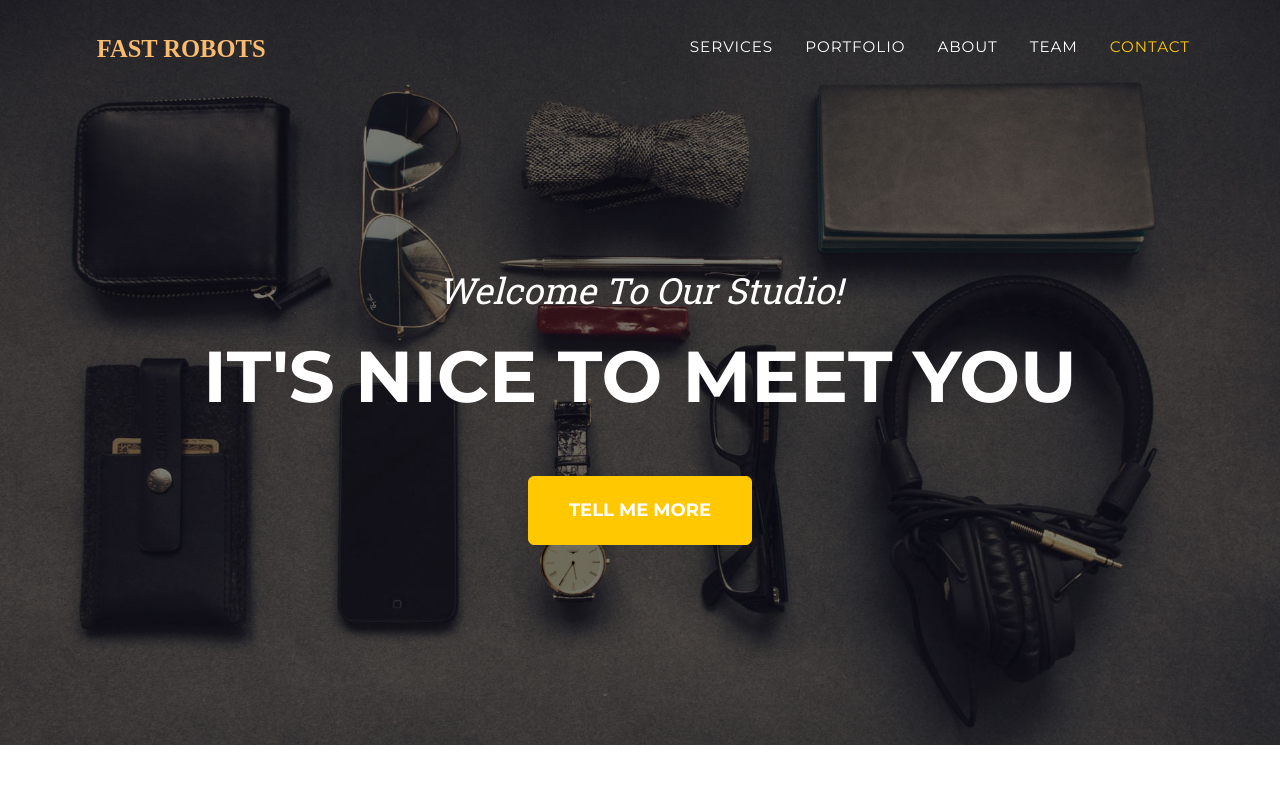
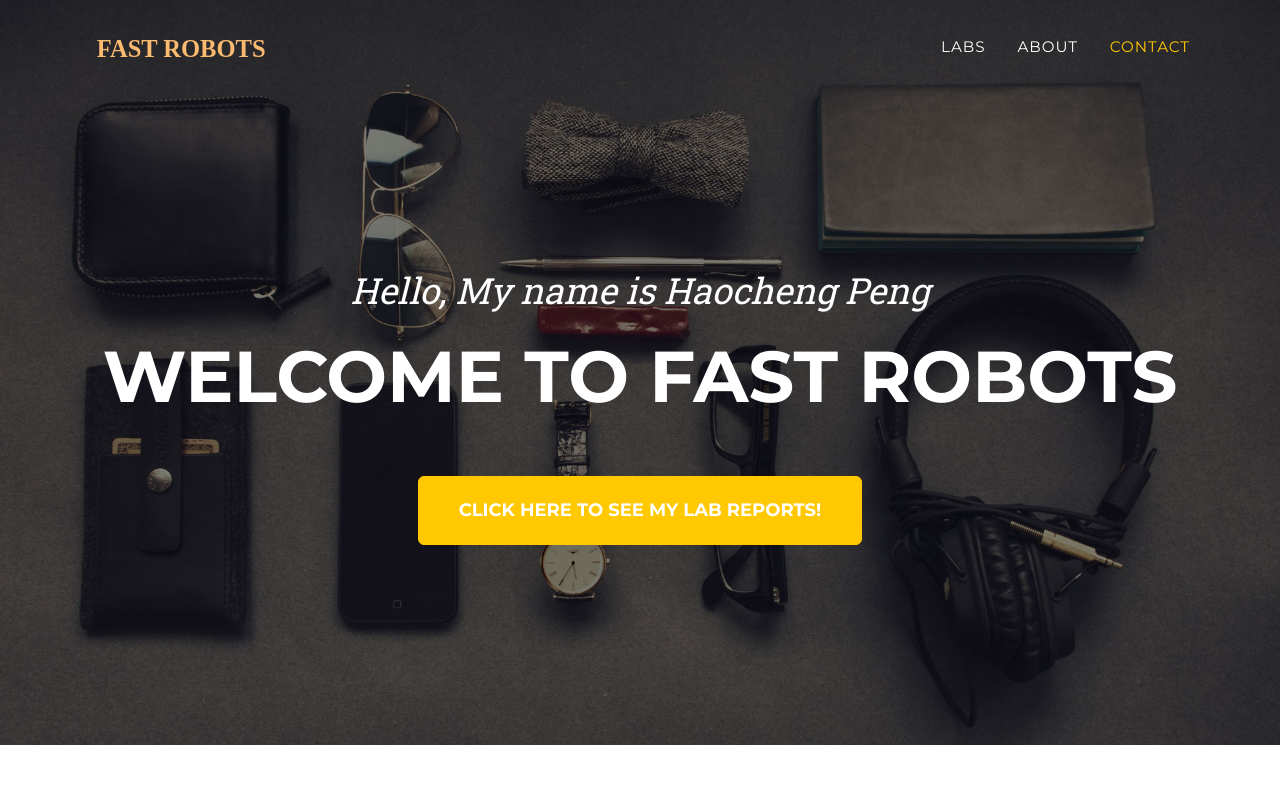
Before and after one commit to Haocheng-Peng/Haocheng-Peng.github.io, a plain HTML site: page index.html in a window 1280 px wide. Shown: the top 800 px of the page. Drawn offline with nearby package versions, Linux system fonts and the light colour scheme.

Commit message:
some header words change

```diff
--- a/index.html
+++ b/index.html
@@ -27,10 +27,8 @@
                 </button>
                 <div class="collapse navbar-collapse" id="navbarResponsive">
                     <ul class="navbar-nav text-uppercase ms-auto py-4 py-lg-0">
-                        <li class="nav-item"><a class="nav-link" href="#services">Services</a></li>
-                        <li class="nav-item"><a class="nav-link" href="#portfolio">Portfolio</a></li>
+                        <li class="nav-item"><a class="nav-link" href="#labs">Labs</a></li>
                         <li class="nav-item"><a class="nav-link" href="#about">About</a></li>
-                        <li class="nav-item"><a class="nav-link" href="#team">Team</a></li>
                         <li class="nav-item"><a class="nav-link" href="#contact">Contact</a></li>
                     </ul>
                 </div>
@@ -39,13 +37,13 @@
         <!-- Masthead-->
         <header class="masthead">
             <div class="container">
-                <div class="masthead-subheading">Welcome To Our Studio!</div>
-                <div class="masthead-heading text-uppercase">It's Nice To Meet You</div>
-                <a class="btn btn-primary btn-xl text-uppercase" href="#services">Tell Me More</a>
+                <div class="masthead-subheading">Hello, My name is Haocheng Peng</div>
+                <div class="masthead-heading text-uppercase">Welcome to fast robots</div>
+                <a class="btn btn-primary btn-xl text-uppercase" href="#services">Click here to see my lab reports!</a>
             </div>
         </header>
         <!-- Services-->
-        <section class="page-section" id="services">
+        <section class="page-section" id="labs">
             <div class="container">
                 <div class="text-center">
                     <h2 class="section-heading text-uppercase">Services</h2>
```
